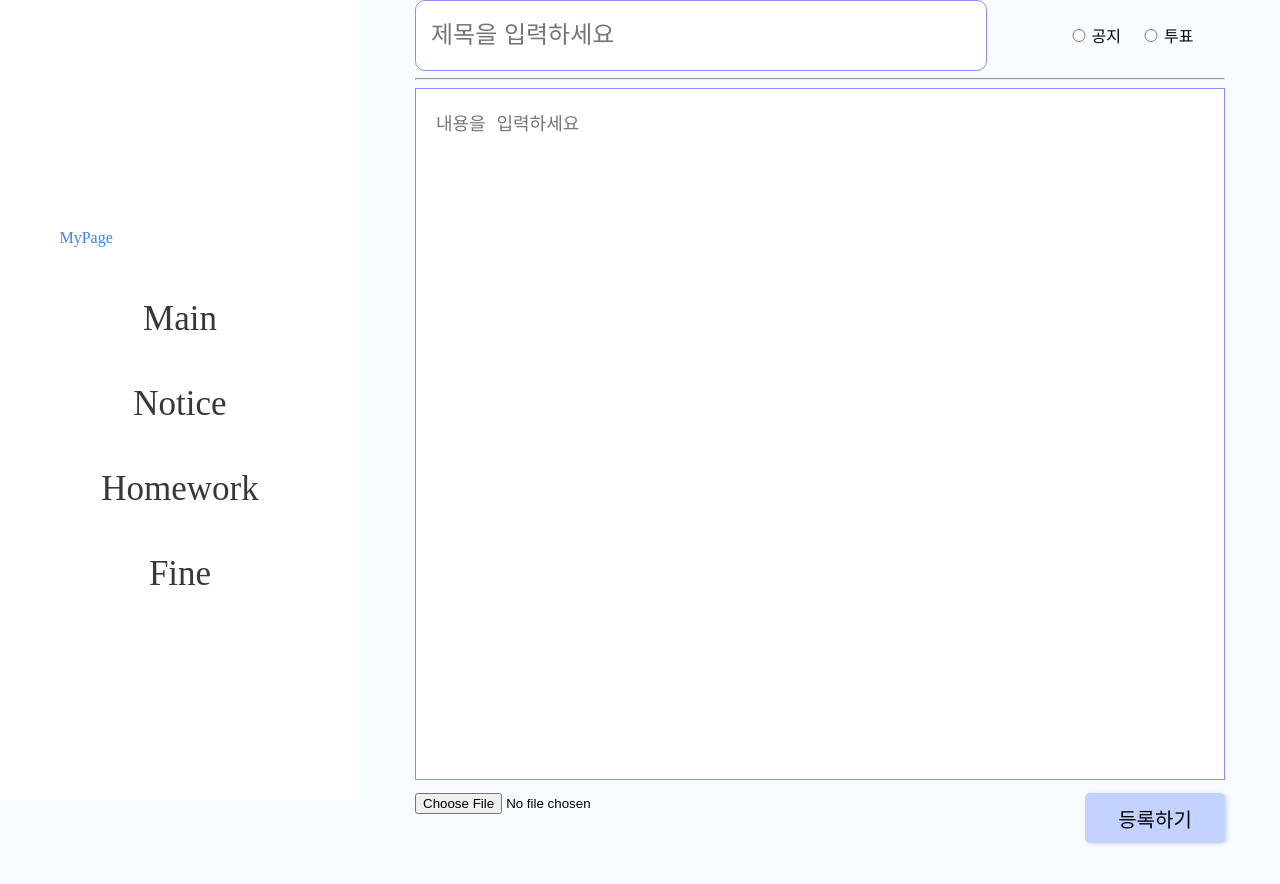
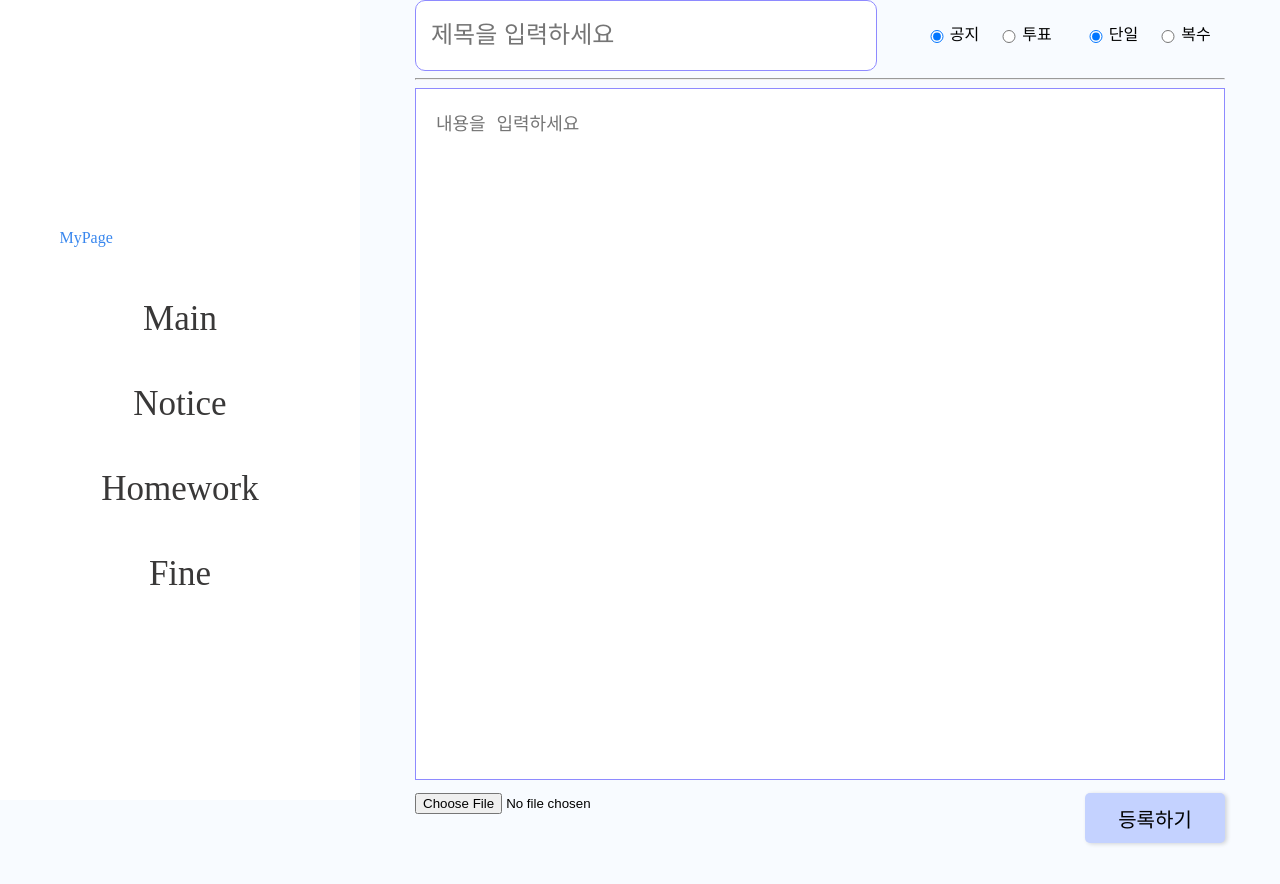
Before and after one commit to DSM-Upgrade/Client, a React app: page / in a window 1280 px wide. Shown: the top 884 px of the page. Built offline with nearby package versions, Linux system fonts and the light colour scheme.

Commit message:
[FEAT]<component/~/NoticeWrite.js> File Splitting

```diff
--- /dev/null
+++ b/src/component/Notice/Admin/Common.js
@@ -0,0 +1,17 @@
+import React from 'react';
+import * as S from './style';
+
+const Common = () => {
+  return (
+    <div>
+      <S.NoticeContents placeholder="내용을 입력하세요">
+        </S.NoticeContents>
+        <S.BottomWrapper>
+          <S.File type="file"></S.File>
+          <S.Submit>등록하기</S.Submit>
+        </S.BottomWrapper>
+    </div>
+  );
+};
+
+export default Common;
--- a/src/component/Notice/Admin/NoticeWrite.js
+++ b/src/component/Notice/Admin/NoticeWrite.js
@@ -1,8 +1,17 @@
-import React from 'react';
+import React,{useState} from 'react';
 import Header from '../../Header/Header';
+import Common from './Common';
+import Vote from './Vote';
 import * as S from './style';
 
 const NoticeWrite = () => {
+  const [type,setType] = useState('');
+
+  const handleNoticeType = (e) => {
+    setType(e.target.id);
+    console.log(type);
+  }
+
   return (
     <S.Container>
       <Header />
@@ -10,19 +19,20 @@ const NoticeWrite = () => {
         <S.TitleInner>
           <S.NoticeTitle placeholder="제목을 입력하세요"></S.NoticeTitle>
           <S.Inner>
-            <S.NoticeType type='radio' name='type' id='common'/>
+            <S.NoticeType type='radio' name='type' id='common' checked onClick={handleNoticeType}/>
             <label for='common'>공지</label>
-            <S.NoticeType type='radio' name='type' id='vote'/>
+            <S.NoticeType type='radio' name='type' id='vote' onClick={handleNoticeType}/>
             <label for='vote'>투표</label>
+          </S.Inner>
+          <S.Inner>
+            <S.NoticeType type='radio' name='vote' id='single' checked onClick={handleNoticeType}/>
+              <label for='single'>단일</label>
+            <S.NoticeType type='radio' name='vote' id='multi' onClick={handleNoticeType}/>
+              <label for='multi'>복수</label>
           </S.Inner>
         </S.TitleInner>
         <hr />
-        <S.NoticeContents placeholder="내용을 입력하세요">
-        </S.NoticeContents>
-        <S.BottomWrapper>
-          <S.File type="file"></S.File>
-          <S.Submit>등록하기</S.Submit>
-        </S.BottomWrapper>
+        <Common />
       </S.Wrapper>
     </S.Container>
   );
--- /dev/null
+++ b/src/component/Notice/Admin/Vote.js
@@ -0,0 +1,17 @@
+import React from 'react';
+import * as S from './style';
+
+const Vote = () => {
+  return (
+    <div>
+      <S.NoticeContents placeholder="내용을 입력하세요">
+        </S.NoticeContents>
+        <S.BottomWrapper>
+          <S.File type="file"></S.File>
+          <S.Submit>등록하기</S.Submit>
+        </S.BottomWrapper>
+    </div>
+  );
+};
+
+export default Vote;
--- a/src/component/Notice/Admin/style.js
+++ b/src/component/Notice/Admin/style.js
@@ -28,6 +28,9 @@ export const NoticeType = styled.input`
 `
 
 export const Inner = styled.div`
+  width: 200px;
+  display: flex;
+  /* flex-direction: column; */
   margin: auto;
 `
 
```
